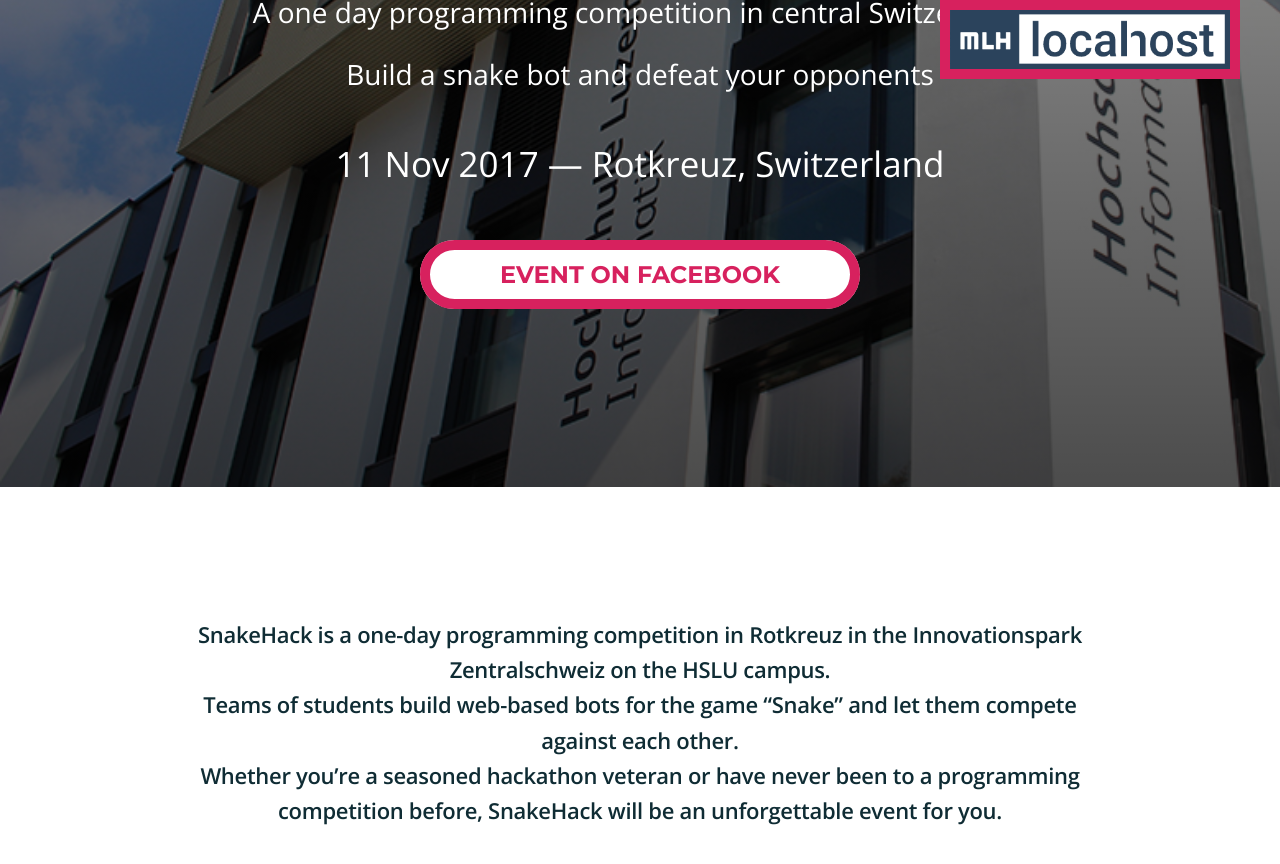
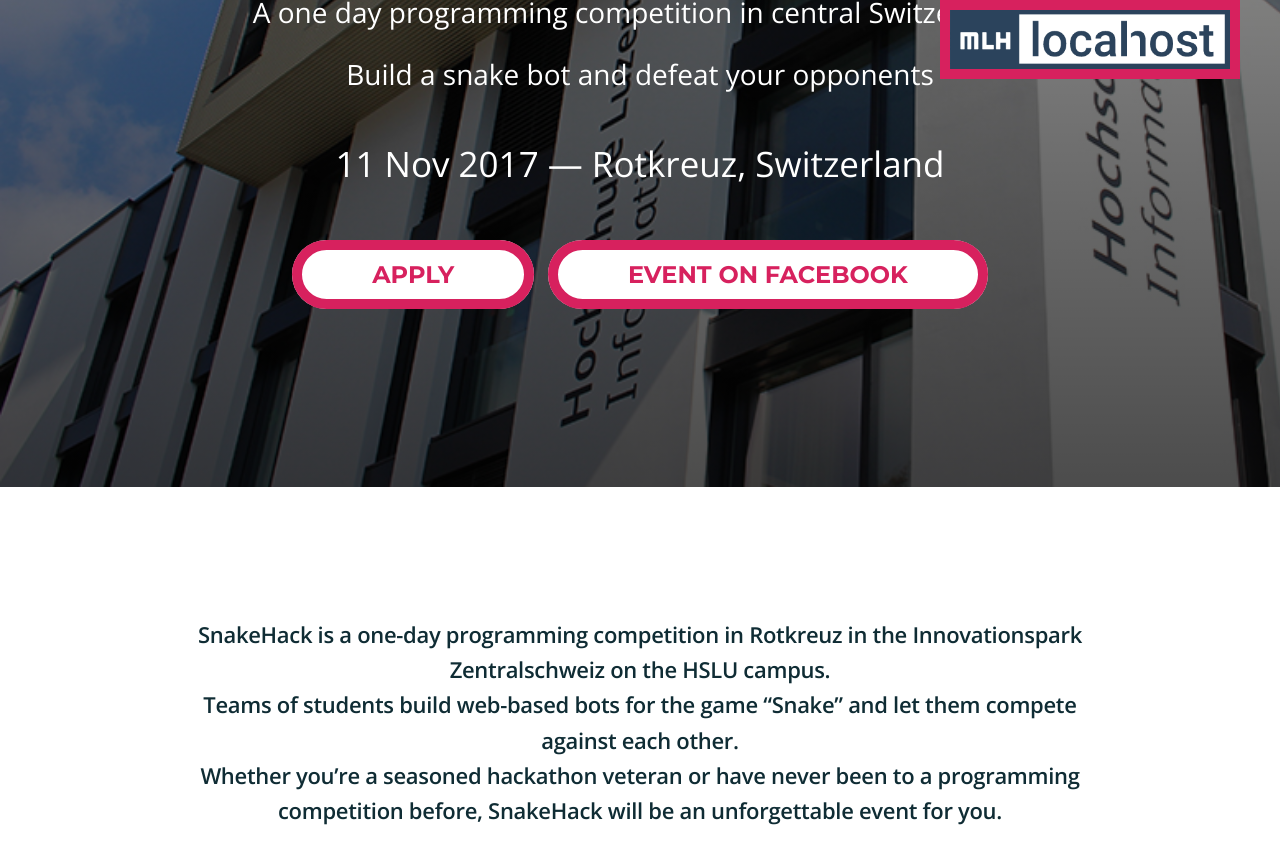
Before and after one commit to jartsavor/snakehack-website, a Jekyll site: the page built from index.html, in a window 1280 px wide and 900 px high, scrolled down 503 px. Shown: the top 864 px of the window. Built offline with Jekyll 4.4.1, drawn with Linux system fonts in a browser that asks for light colours; nearby versions of some CDN libraries.

Commit message:
added apply button, favicon & sponsor el tony

```diff
--- a/_config.yml
+++ b/_config.yml
@@ -33,8 +33,11 @@ event:
 
   hero:
     links:
+      - text: "Apply"
+        href: "#signup"
       - text: "Event on Facebook"
         href: "https://www.facebook.com/events/156930364897350"
+
 
   about:
     description: >
@@ -110,6 +113,11 @@ event:
         url: "http://www.monday-energy.ch/"
         description: >
           Monday energy
+
+      - image: "images/logo-eltony.jpg"
+        url: "http://www.tonymate.com/"
+        description: >
+          El Tony Mate
       - image: "images/logo-eichhof.png"
         url: "http://www.eichhof.ch/"
         description: >
--- a/_includes/head.html
+++ b/_includes/head.html
@@ -33,5 +33,5 @@
 
   <!-- Favicon -->
   <link rel="canonical" href="{{ page.url | replace: 'index.html', '' | prepend: site.baseurl | prepend: site.url }}">
-  <link rel="icon"      href="{{ 'images/favicon.png' }}">
+  <link rel="icon"      href="{{ 'images/snakehack.ico' }}">
 </head>
--- a/index.html
+++ b/index.html
@@ -12,7 +12,7 @@ layout: default
   </div>
 </section>
 
-<section class="signup">
+<section class="signup" id="signup">
   <div class="container">
     <div class="row">
       <div class="col-sm-12 col-md-8 col-md-offset-2">
```
Also changed, not shown: images/favicon.png (deleted), images/logo-eltony.jpg (added), images/snakehack.ico (added), 4 other files.
